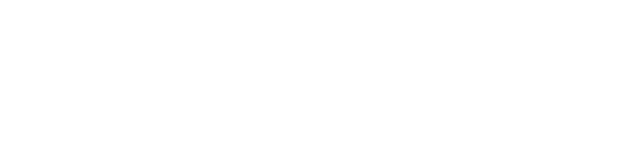
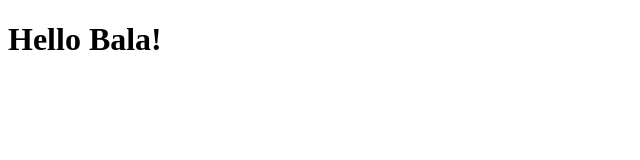
Before and after one commit to Bala-PY/test-repo, a plain HTML site: page index.html in a window 1280 px wide. Shown: the whole page, without its empty margins (0-640 px from the left). Drawn offline with Linux system fonts and the light colour scheme.

Commit message:
Update index.html

```diff
--- a/index.html
+++ b/index.html
@@ -6,6 +6,6 @@
     <title>Document</title>
 </head>
 <body>
-
+   <h1>Hello Bala!</h1>
 </body>
 </html>
```
